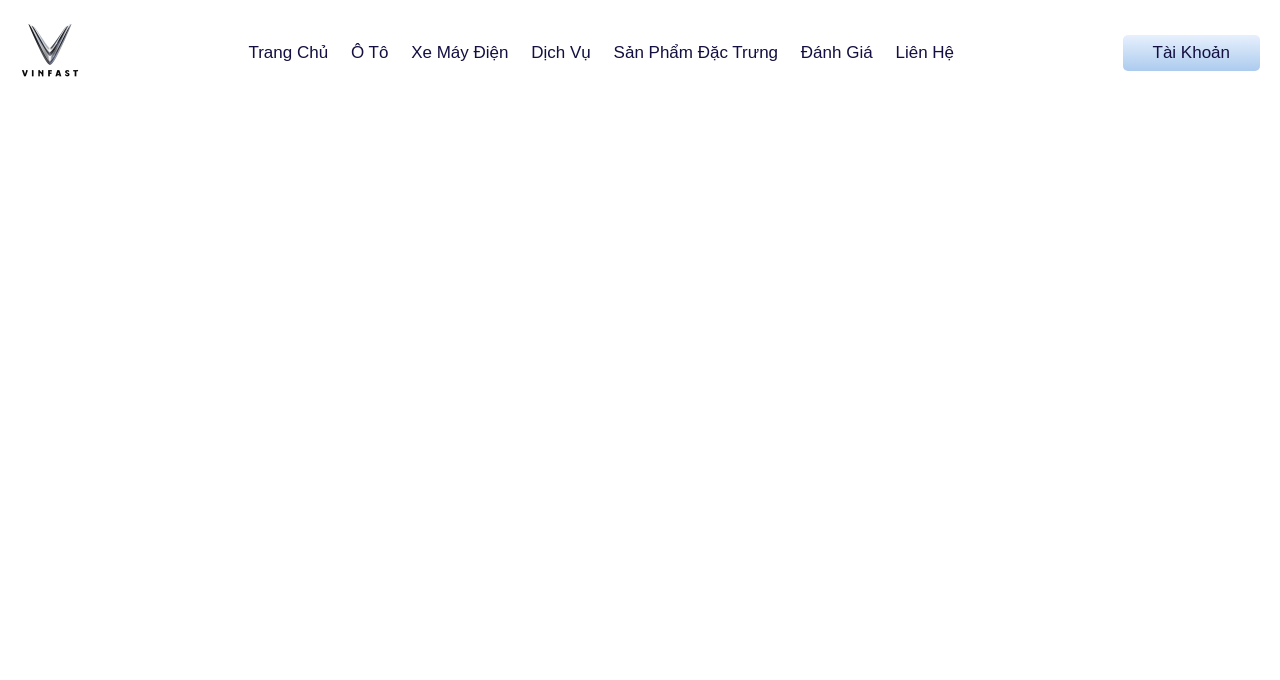
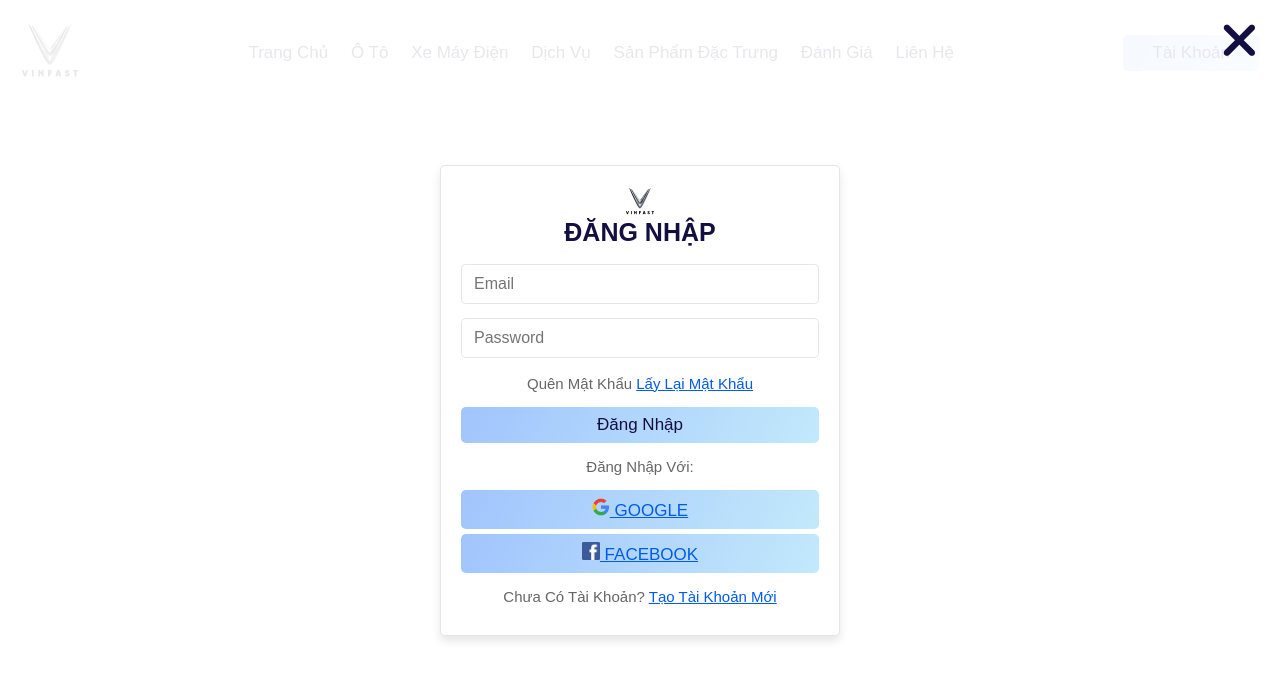
Before and after one commit to Compass165/CaseStudy.Module1, a plain HTML site: page index.html in a window 1280 px wide. Both pictures are taken after a click on the button "Tài Khoản". Drawn offline with Linux system fonts and the light colour scheme.

Commit message:
push form login

```diff
--- a/index.html
+++ b/index.html
@@ -38,16 +38,29 @@
 
     </div>
 </header>
-
-
-
-
-
-
-
 <!--header end-->
 
+login form
+<div class="login-form-container">
 
+    <span class="fas fa-times" id="close-login-form"></span>
+
+    <form action="">
+        <a href="#"><img src="imageVF/logoVinfast.png" width="30" alt="Mãnh liệt tinh thần Việt"></a>
+        <h3>Đăng nhập</h3>
+        <input type="email" placeholder="Email" class="box">
+        <input type="password" placeholder="Password" class="box">
+        <p>Quên mật khẩu <a href="#">Lấy lại mật khẩu</a></p>
+        <input type="submit" value="Đăng nhập" class="btn">
+        <p>Đăng nhập với:</p>
+        <div class="button">
+            <a href="#" class="btn"> <img src="logo/gg.jpg" width="18"> GOOGLE</a>
+            <a href="#" class="btn"> <img src="logo/fb3.jpg" width="18"> FACEBOOK</a>
+        </div>
+        <p>Chưa có tài khoản? <a href="#">Tạo tài khoản mới</a></p>
+    </form>
+
+</div>
 
 
 
--- a/script.js
+++ b/script.js
@@ -6,7 +6,25 @@
     navbar.classList.toggle('active');
 }
 
-window.onscroll = () =>{
+document.querySelector("#login-btn").onclick = () => {
+    document.querySelector('.login-form-container').classList.toggle('active');
+}
+
+document.querySelector("#close-login-form").onclick = () => {
+    document.querySelector('.login-form-container').classList.remove('active');
+}
+
+window.onscroll = () => {
+    if(window.scrollY > 0) {
+        document.querySelector('.header').classList.add('active');
+        }else {
+        document.querySelector('.header').classList.remove('active')
+    }
+    menu.classList.remove('fa-times');
+    navbar.classList.remove('active')
+}
+
+window.onload = () =>{
 
     if(window.scrollY > 0) {
         document.querySelector(".header").classList.add('active');
@@ -14,6 +32,4 @@
         document.querySelector(".header").classList.remove('active');
     }
 
-    menu.classList.remove('fa-times');
-    navbar.classList.add('active');
 }
--- a/style.css
+++ b/style.css
@@ -29,7 +29,7 @@
 display: inline-block;
     margin-top: 1rem;
     border-radius: .5rem;
-    background-image: linear-gradient(to top, #accbee 0%, #e7f0fd 100%);
+    background-image: linear-gradient(120deg, #a1c4fd 0%, #c2e9fb 100%);
     color: var(--black);
     font-weight: 500;
     font-size: 1.7rem;
@@ -38,9 +38,8 @@
 }
 
 .btn:hover {
-    background-image: linear-gradient(to top, #accbee 0%, #e7f0fd 100%);
+    background-image: linear-gradient(to top, #fff1eb 0%, #ace0f9 100%);
 }
-
 .header{
     position: fixed;
     top: 0; left: 0; right: 0;
@@ -82,8 +81,88 @@
     display: none;
 }
 
+.header.active{
+    box-shadow: var(--box-shadow);
+    padding: 2rem 9%;
+}
 
+.login-form-container {
+    position: fixed;
+    top: -105%; left: 0;
+    z-index: 1000;
+    height: 100%;
+    width: 100%;
+    background: rgba(255,255,255,.9);
+    display: flex;
+    align-items: center;
+    justify-content: center;
+    opacity: 0;
+}
 
+.login-form-container.active {
+    top: 0;
+    opacity: 1;
+}
+
+.login-form-container form{
+    padding: 2rem;
+    margin: 2rem;
+    border-radius: .5rem;
+    box-shadow: var(--box-shadow);
+    background: #fff;
+    border: var(--border);
+    text-align: center;
+    width: 40rem;
+}
+
+.login-form-container form.button{
+    display: flex;
+    align-items: center;
+    gap: 1rem;
+}
+
+.login-form-container form .btn {
+    display: block;
+    width: 100%;
+    margin: .5rem 0;
+}
+
+.login-form-container form h3{
+    color: var(--black);
+    font-size: 2.5rem;
+    padding-bottom: 1rem;
+    text-transform: uppercase;
+}
+
+.login-form-container form .box {
+    margin: .7rem 0;
+    width: 100%;
+    text-transform: none;
+    color: var(--black);
+    font-size: 1.6rem;
+    padding: 1rem 1.2rem;
+    border: var(--border);
+    border-radius: .5rem;
+}
+
+.login-form-container form p {
+    padding: 1rem 0;
+    font-size: 1.5rem;
+    color: var(--light-color);
+}
+
+.login-form-container form a {
+    color: #005bea;
+    text-decoration: underline;
+}
+
+.login-form-container #close-login-form{
+    position: absolute;
+    top: 1.5rem; right: 2.5rem;
+    font-size: 5rem;
+    color: var(--black);
+    cursor: pointer;
+}
 
 
 
@@ -106,6 +185,9 @@
     padding: 2rem;
 }
 
+.header.active{
+    padding: 2rem;
+}
 @media (max-width: 768px) {
     #menu-btn{
         display: block;
```
Also changed, not shown: logo/fb.jpg (added), logo/fb2.jpg (added), logo/fb3.jpg (added), logo/gg.jpg (added), logo/zalo.jpg (added).
